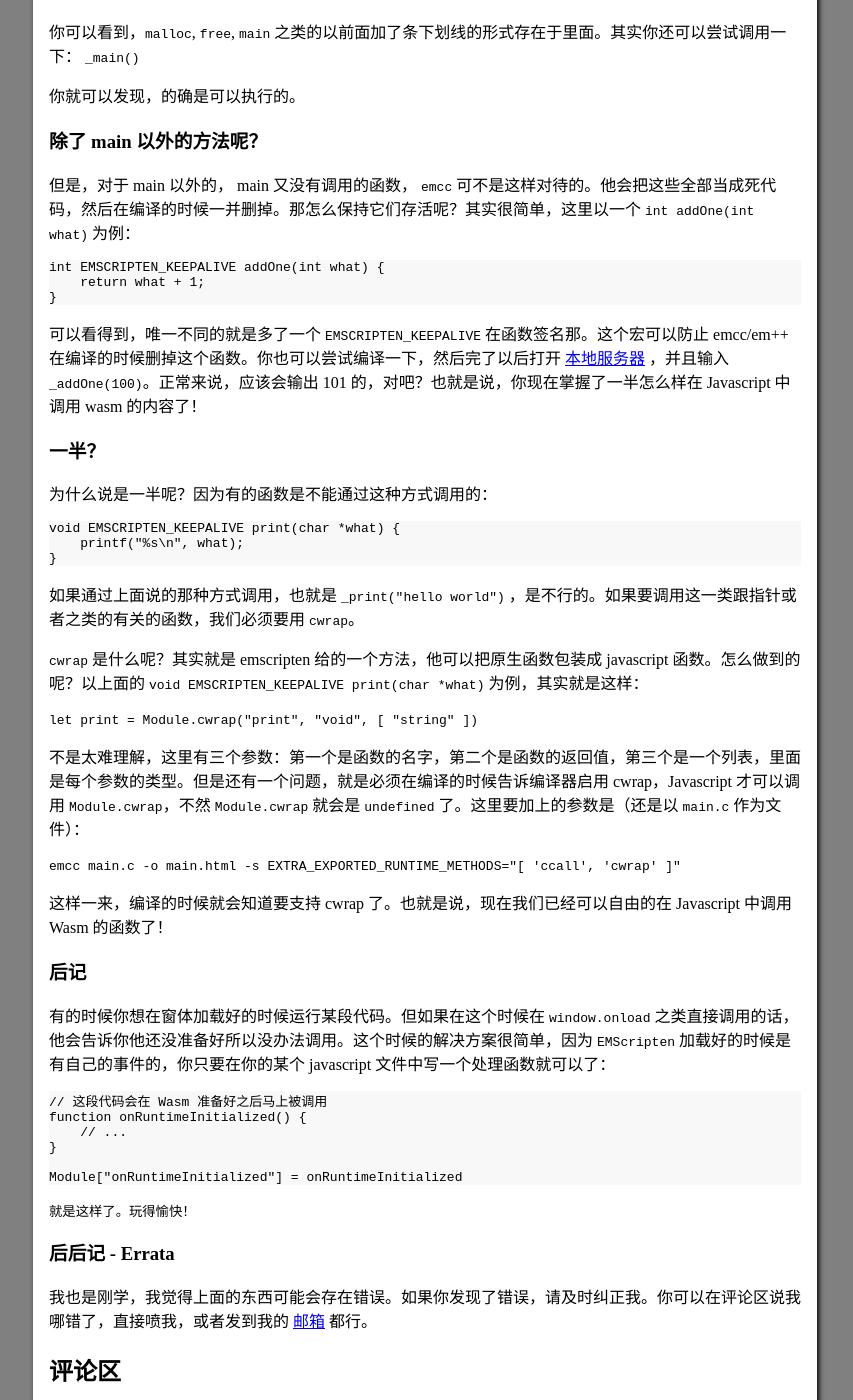
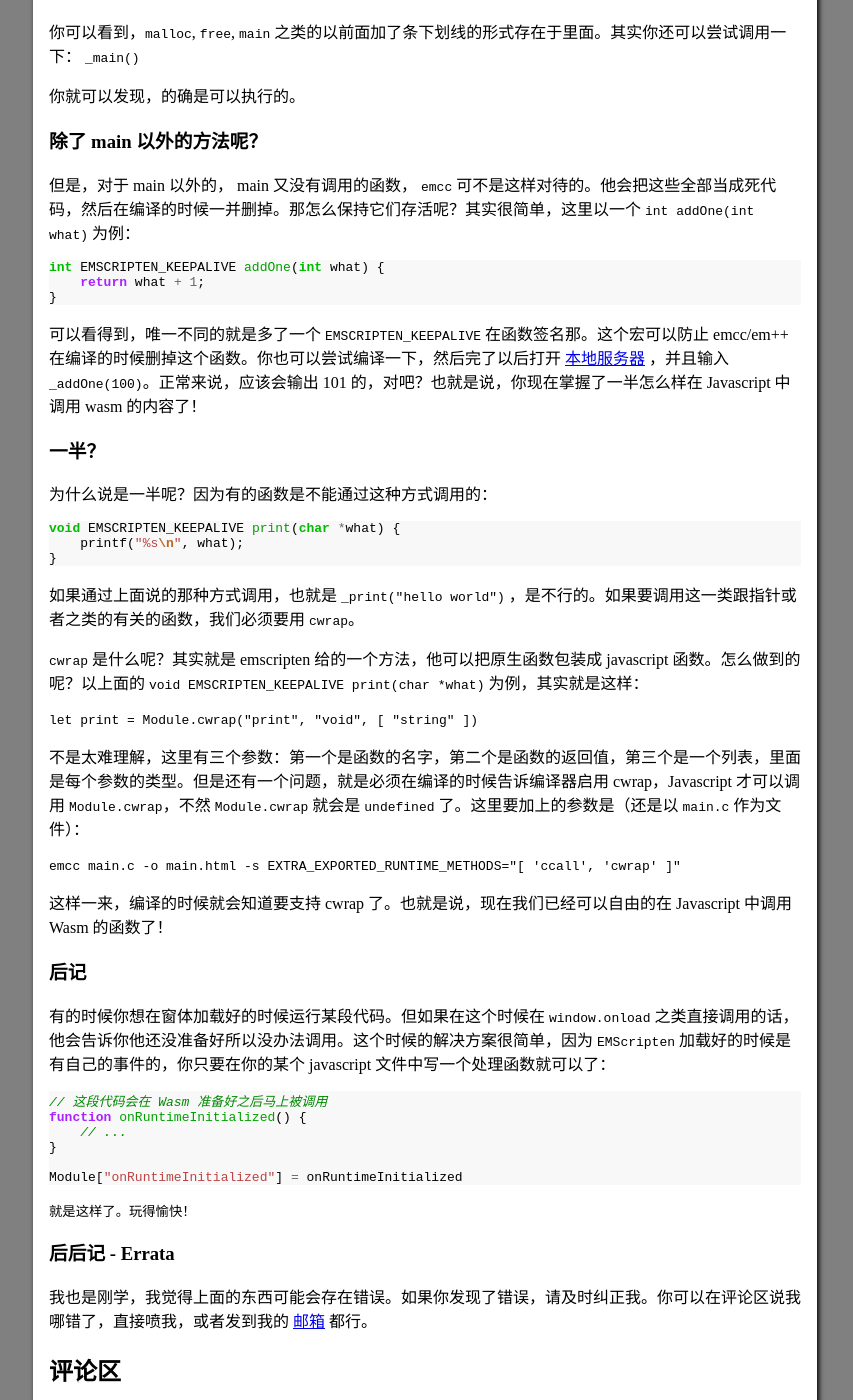
Before and after one commit to POTION4/potion4.github.io, a Jekyll site: the page built from _posts/2019-1-9-wasm-continued.md, in a window 1280 px wide and 1400 px high, scrolled down 2408 px. Shown: the whole window, without its empty margins (215-1068 px from the left). Built offline with Jekyll 4.4.1, drawn with Linux system fonts in a browser that asks for light colours; comment, search, counter and statistics services are not loaded.

Commit message:
Update 2019-1-9-wasm-continued.md

````diff
--- a/_posts/2019-1-9-wasm-continued.md
+++ b/_posts/2019-1-9-wasm-continued.md
@@ -47,7 +47,7 @@ _注意：打后， `xxx` 全部用 `main` 替换，反正就是指你编译好
 ### 除了 main 以外的方法呢？
 但是，对于 main 以外的， main 又没有调用的函数， `emcc` 可不是这样对待的。他会把这些全部当成死代码，然后在编译的时候一并删掉。那怎么保持它们存活呢？其实很简单，这里以一个 `int addOne(int what)` 为例：
 
-```
+```c
 int EMSCRIPTEN_KEEPALIVE addOne(int what) {
     return what + 1;
 }
@@ -57,7 +57,7 @@ int EMSCRIPTEN_KEEPALIVE addOne(int what) {
 
 ### 一半？
 为什么说是一半呢？因为有的函数是不能通过这种方式调用的：
-```
+```c
 void EMSCRIPTEN_KEEPALIVE print(char *what) {
     printf("%s\n", what);
 }
@@ -77,7 +77,7 @@ void EMSCRIPTEN_KEEPALIVE print(char *what) {
 ### 后记
 有的时候你想在窗体加载好的时候运行某段代码。但如果在这个时候在 `window.onload` 之类直接调用的话，他会告诉你他还没准备好所以没办法调用。这个时候的解决方案很简单，因为 `EMScripten` 加载好的时候是有自己的事件的，你只要在你的某个 javascript 文件中写一个处理函数就可以了：
 
-```
+```javascript
 // 这段代码会在 Wasm 准备好之后马上被调用
 function onRuntimeInitialized() {
     // ...
````
